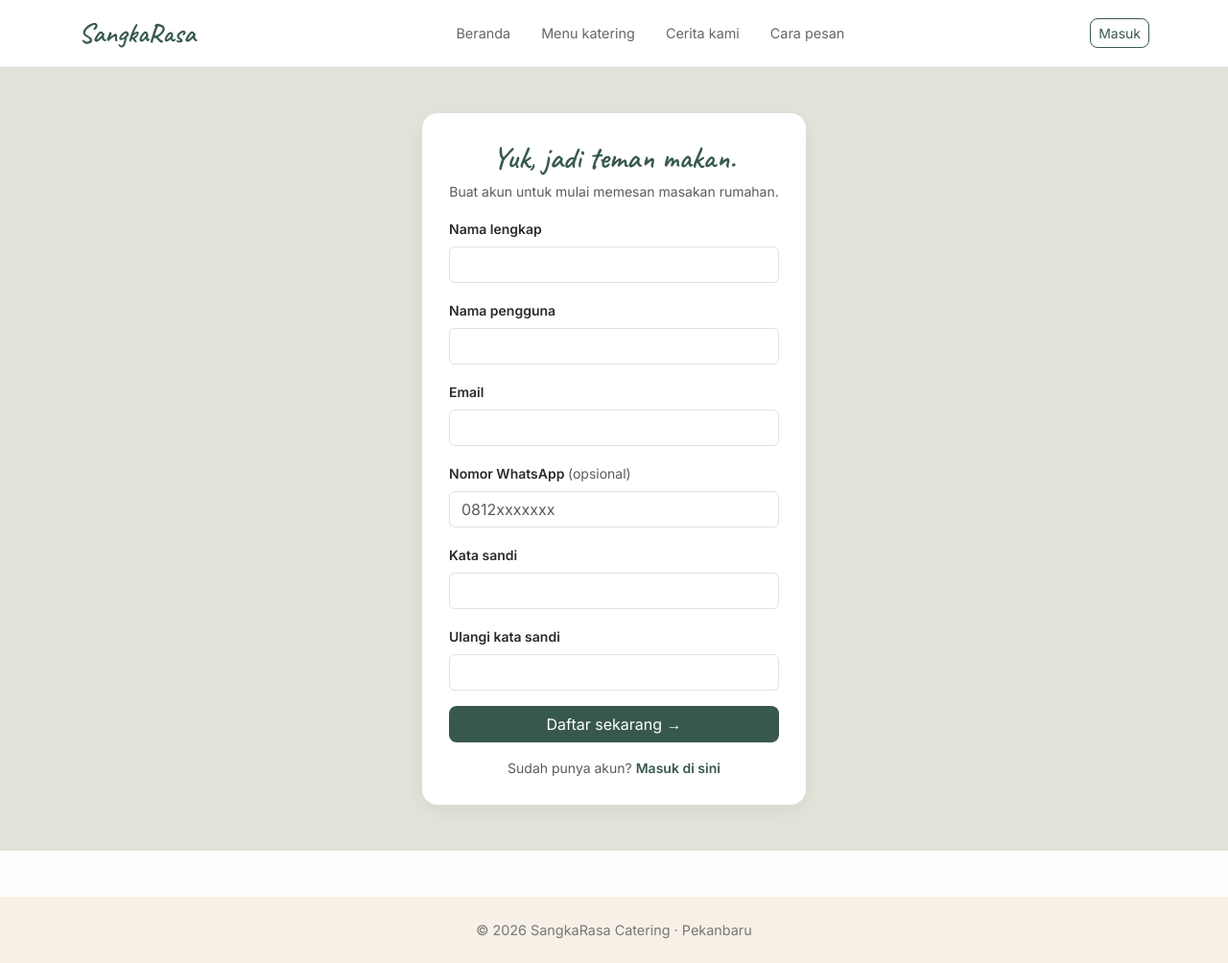
After one commit to zuleykapcr/sangkarasa, a Laravel app: page /register in a window 1280 px wide. The commit adds this page. Shown: the whole page at 96% size. Run offline with Laravel 12, Linux system fonts and the light colour scheme.

Commit message:
feat: autentikasi username, register, login, logout, middleware auth dan admin

```diff
--- /dev/null
+++ b/app/Http/Controllers/AuthController.php
@@ -0,0 +1,99 @@
+<?php
+
+namespace App\Http\Controllers;
+
+use App\Models\User;
+use Illuminate\Http\Request;
+use Illuminate\Support\Facades\Auth;
+use Illuminate\Support\Facades\Hash;
+
+class AuthController extends Controller
+{
+    // ===== LOGIN =====
+    public function showLogin()
+    {
+        return view('auth.login');
+    }
+
+    public function login(Request $request)
+    {
+        $credentials = $request->validate([
+            'username' => 'required|string',
+            'password' => 'required|string',
+        ], [
+            'username.required' => 'Nama pengguna wajib diisi.',
+            'password.required' => 'Kata sandi wajib diisi.',
+        ]);
+
+        if (Auth::attempt($credentials, $request->boolean('remember'))) {
+            $request->session()->regenerate();
+
+            if (Auth::user()->role === 'admin') {
+                return redirect()->route('admin.dashboard')
+                    ->with('success', 'Selamat datang kembali, ' . Auth::user()->name . '!');
+            }
+
+            return redirect()->intended(route('menu.index'))
+                ->with('success', 'Senang kamu kembali, ' . Auth::user()->name . '!');
+        }
+
+        return back()
+            ->withErrors(['username' => 'Nama pengguna atau kata sandi salah.'])
+            ->onlyInput('username');
+    }
+
+    // ===== REGISTER =====
+    public function showRegister()
+    {
+        return view('auth.register');
+    }
+
+    public function register(Request $request)
+    {
+        $validated = $request->validate([
+            'name'        => 'required|string|max:255',
+            'username'    => 'required|alpha_dash|min:4|max:30|unique:users,username',
+            'email'       => 'required|email|max:255|unique:users,email',
+            'no_whatsapp' => 'nullable|string|max:20',
+            'password'    => 'required|string|min:6|confirmed',
+        ], [
+            'name.required'       => 'Nama lengkap wajib diisi.',
+            'username.required'   => 'Nama pengguna wajib diisi.',
+            'username.alpha_dash' => 'Nama pengguna hanya boleh huruf, angka, strip, dan garis bawah.',
+            'username.min'        => 'Nama pengguna minimal 4 karakter.',
+            'username.unique'     => 'Nama pengguna sudah dipakai.',
+            'email.required'      => 'Email wajib diisi.',
+            'email.email'         => 'Format email tidak valid.',
+            'email.unique'        => 'Email sudah terdaftar.',
+            'password.required'   => 'Kata sandi wajib diisi.',
+            'password.min'        => 'Kata sandi minimal 6 karakter.',
+            'password.confirmed'  => 'Konfirmasi kata sandi tidak cocok.',
+        ]);
+
+        $user = User::create([
+            'name'        => $validated['name'],
+            'username'    => $validated['username'],
+            'email'       => $validated['email'],
+            'no_whatsapp' => $validated['no_whatsapp'] ?? null,
+            'password'    => Hash::make($validated['password']),
+            'role'        => 'customer',
+        ]);
+
+        Auth::login($user);
+        $request->session()->regenerate();
+
+        return redirect()->route('menu.index')
+            ->with('success', 'Akun berhasil dibuat. Selamat datang, ' . $user->name . '!');
+    }
+
+    // ===== LOGOUT =====
+    public function logout(Request $request)
+    {
+        Auth::logout();
+        $request->session()->invalidate();
+        $request->session()->regenerateToken();
+
+        return redirect()->route('beranda')
+            ->with('success', 'Kamu sudah keluar. Sampai jumpa!');
+    }
+}
--- a/bootstrap/app.php
+++ b/bootstrap/app.php
@@ -12,7 +12,9 @@ return Application::configure(basePath: dirname(__DIR__))
         health: '/up',
     )
     ->withMiddleware(function (Middleware $middleware): void {
-        //
+       $middleware->alias([
+        'admin' => \App\Http\Middleware\AdminMiddleware::class,
+    ]);
     })
     ->withExceptions(function (Exceptions $exceptions): void {
         $exceptions->shouldRenderJsonWhen(
--- a/public/css/style.css
+++ b/public/css/style.css
@@ -43,3 +43,10 @@ body { font-family: 'Inter', sans-serif; color: var(--sr-text); background: #fff
 .alert-dapur { background: #f7e9ec; color: var(--sr-maroon); border-radius: 10px; padding: 12px 16px; }
 .btn-check:checked + .pill { background: var(--sr-green); color: #fff; border-color: var(--sr-green); }
 .pill { cursor: pointer; }
+
+/* Auth */
+.auth-wrapper { background: #e4e3da; padding: 3rem 1rem; min-height: 70vh; display: flex; align-items: center; justify-content: center; }
+.auth-card { background: #fff; border-radius: 16px; padding: 28px; width: 100%; max-width: 400px; box-shadow: 0 6px 24px rgba(0,0,0,.06); }
+.sr-link { color: var(--sr-green); }
+.form-control:focus { border-color: var(--sr-green); box-shadow: 0 0 0 .2rem rgba(55,89,75,.15); }
+.form-check-input:checked { background-color: var(--sr-green); border-color: var(--sr-green); }
--- /dev/null
+++ b/resources/views/auth/register.blade.php
@@ -0,0 +1,65 @@
+@extends('layouts.app')
+
+@section('title', 'Daftar')
+
+@section('content')
+<div class="auth-wrapper">
+    <div class="auth-card">
+        <div class="text-center mb-3">
+            <h1 class="sr-script h2 mb-1">Yuk, jadi teman makan.</h1>
+            <p class="text-muted small">Buat akun untuk mulai memesan masakan rumahan.</p>
+        </div>
+
+        <form method="POST" action="{{ route('register.proses') }}">
+            @csrf
+
+            <div class="mb-3">
+                <label for="name" class="form-label small fw-semibold">Nama lengkap</label>
+                <input type="text" id="name" name="name" value="{{ old('name') }}"
+                       class="form-control @error('name') is-invalid @enderror">
+                @error('name') <div class="invalid-feedback">{{ $message }}</div> @enderror
+            </div>
+
+            <div class="mb-3">
+                <label for="username" class="form-label small fw-semibold">Nama pengguna</label>
+                <input type="text" id="username" name="username" value="{{ old('username') }}"
+                       class="form-control @error('username') is-invalid @enderror">
+                @error('username') <div class="invalid-feedback">{{ $message }}</div> @enderror
+            </div>
+
+            <div class="mb-3">
+                <label for="email" class="form-label small fw-semibold">Email</label>
+                <input type="email" id="email" name="email" value="{{ old('email') }}"
+                       class="form-control @error('email') is-invalid @enderror">
+                @error('email') <div class="invalid-feedback">{{ $message }}</div> @enderror
+            </div>
+
+            <div class="mb-3">
+                <label for="no_whatsapp" class="form-label small fw-semibold">Nomor WhatsApp <span class="text-muted fw-normal">(opsional)</span></label>
+                <input type="text" id="no_whatsapp" name="no_whatsapp" value="{{ old('no_whatsapp') }}"
+                       class="form-control @error('no_whatsapp') is-invalid @enderror" placeholder="0812xxxxxxx">
+                @error('no_whatsapp') <div class="invalid-feedback">{{ $message }}</div> @enderror
+            </div>
+
+            <div class="mb-3">
+                <label for="password" class="form-label small fw-semibold">Kata sandi</label>
+                <input type="password" id="password" name="password"
+                       class="form-control @error('password') is-invalid @enderror">
+                @error('password') <div class="invalid-feedback">{{ $message }}</div> @enderror
+            </div>
+
+            <div class="mb-3">
+                <label for="password_confirmation" class="form-label small fw-semibold">Ulangi kata sandi</label>
+                <input type="password" id="password_confirmation" name="password_confirmation" class="form-control">
+            </div>
+
+            <button type="submit" class="btn btn-sr w-100">Daftar sekarang →</button>
+        </form>
+
+        <p class="text-center small text-muted mt-3 mb-0">
+            Sudah punya akun?
+            <a href="{{ route('login') }}" class="fw-semibold text-decoration-none sr-link">Masuk di sini</a>
+        </p>
+    </div>
+</div>
+@endsection
--- a/resources/views/partials/navbar.blade.php
+++ b/resources/views/partials/navbar.blade.php
@@ -20,8 +20,35 @@
                 <li class="nav-item"><a class="nav-link" href="#">Cara pesan</a></li>
             </ul>
 
-            {{-- Tombol Masuk akan diarahkan ke route login di tahap autentikasi --}}
-            <a href="#" class="btn btn-sr-outline btn-sm">Masuk</a>
+            @guest
+                <a href="{{ route('login') }}" class="btn btn-sr-outline btn-sm">Masuk</a>
+            @endguest
+
+            @auth
+                <div class="dropdown">
+                    <a class="btn btn-sr-outline btn-sm dropdown-toggle" href="#" role="button"
+                       data-bs-toggle="dropdown" aria-expanded="false">
+                        {{ auth()->user()->username }}
+                    </a>
+                    <ul class="dropdown-menu dropdown-menu-end">
+                        <li><span class="dropdown-item-text small text-muted">{{ auth()->user()->name }}</span></li>
+                        <li><hr class="dropdown-divider"></li>
+
+                        @if (auth()->user()->role === 'admin')
+                            <li><a class="dropdown-item" href="{{ route('admin.dashboard') }}">Dashboard admin</a></li>
+                        @else
+                            <li><a class="dropdown-item" href="#">Riwayat pesanan</a></li>
+                        @endif
+
+                        <li>
+                            <form method="POST" action="{{ route('logout') }}">
+                                @csrf
+                                <button type="submit" class="dropdown-item">Keluar</button>
+                            </form>
+                        </li>
+                    </ul>
+                </div>
+            @endauth
         </div>
     </div>
 </nav>
--- a/routes/web.php
+++ b/routes/web.php
@@ -1,18 +1,38 @@
 <?php
 
-use Illuminate\Support\Facades\Route;
+use App\Http\Controllers\AuthController;
 use App\Http\Controllers\BerandaController;
 use App\Http\Controllers\MenuController;
+use Illuminate\Support\Facades\Route;
 
-Route::get('/', function () {
-    return view('welcome');
+// PUBLIK
+Route::get('/', [BerandaController::class, 'index'])->name('beranda');
+
+Route::get('/sangkarasa', function () {
+    return redirect()->route('beranda');
 });
 
-Route::get('/sangkarasa', [BerandaController::class, 'index'])->name
-('beranda');
+Route::get('/menu', [MenuController::class, 'index'])->name('menu.index');
+Route::get('/menu/{menu}', [MenuController::class, 'show'])->name('menu.show');
 
-Route::get('/menu', [MenuController::class, 'index'])->name
-('menu.index');
+// HANYA TAMU (belum login)
+Route::middleware('guest')->group(function () {
+    Route::get('/login', [AuthController::class, 'showLogin'])->name('login');
+    Route::post('/login', [AuthController::class, 'login'])->name('login.proses');
 
-Route::get('/menu/{menu}', [MenuController::class, 'show'])->name('menu.show');
-Route::post('/menu/{menu}/pesan', [MenuController::class, 'pesan'])->name('menu.pesan');
+    Route::get('/register', [AuthController::class, 'showRegister'])->name('register');
+    Route::post('/register', [AuthController::class, 'register'])->name('register.proses');
+});
+
+//  HARUS LOGIN
+Route::middleware('auth')->group(function () {
+    Route::post('/logout', [AuthController::class, 'logout'])->name('logout');
+    Route::post('/menu/{menu}/pesan', [MenuController::class, 'pesan'])->name('menu.pesan');
+});
+
+// KHUSUS ADMIN
+Route::middleware(['auth', 'admin'])->prefix('admin')->name('admin.')->group(function () {
+    Route::get('/', function () {
+        return view('admin.dashboard');
+    })->name('dashboard');
+});
```
Also changed, not shown: app/Http/Middleware/AdminMiddleware.php (added, +19 -0 lines), resources/views/admin/dashboard.blade.php (added, +11 -0 lines), resources/views/auth/login.blade.php (added, +44 -0 lines).
